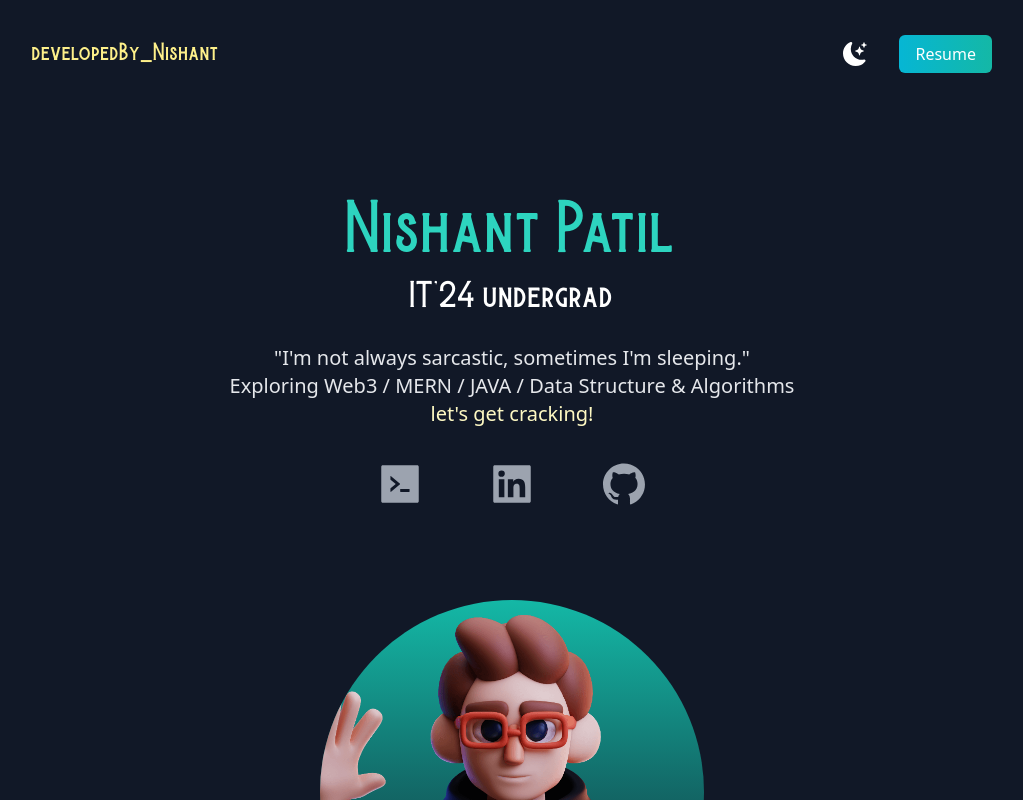
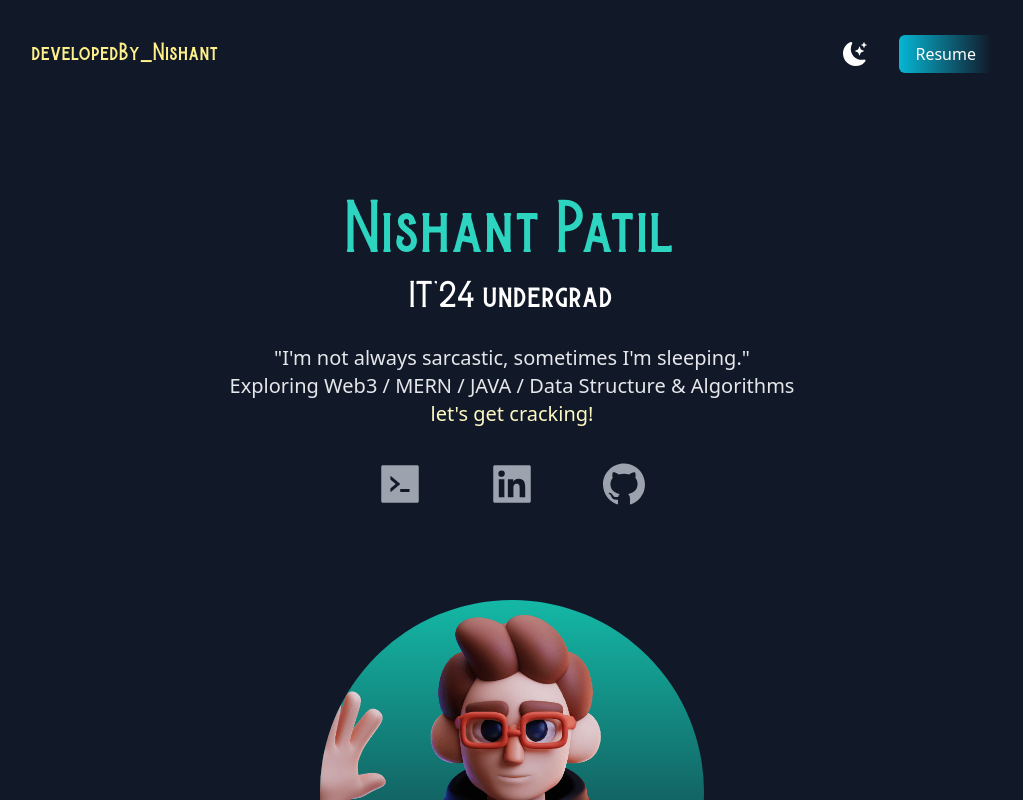
Before and after one commit to nishant219/nishant219.github.io, a Next.js app: page / in a window 1280 px wide. Shown: the top 800 px of the page, without its empty margins (128-1151 px from the left). Built offline with nearby package versions, Linux system fonts and the light colour scheme.

Commit message:
Update my code

```diff
--- a/src/pages/index.js
+++ b/src/pages/index.js
@@ -58,8 +58,9 @@ function Home(){
               </li>
 <li>
   <a
-                  className="bg-gradient-to-r from-cyan-500 text- to-teal-500 text-white px-4 py-2 border-none rounded-md ml-8"
-                  href="#"
+    className="bg-gradient-to-r from-cyan-500 text-to-teal-500 text-white px-4 py-2 border-none rounded-md ml-8"
+    href="E:\Portfolio 2023\April2023\portfolio2023\src\pages\NishantResumeMay2023.pdf"  // Replace with the actual path to your resume file
+    download
   >
     Resume
   </a>
```
Also changed, not shown: 1 other file (tests, documents, lock files or other folders). Lines whose indentation alone changed are shown as unchanged.
